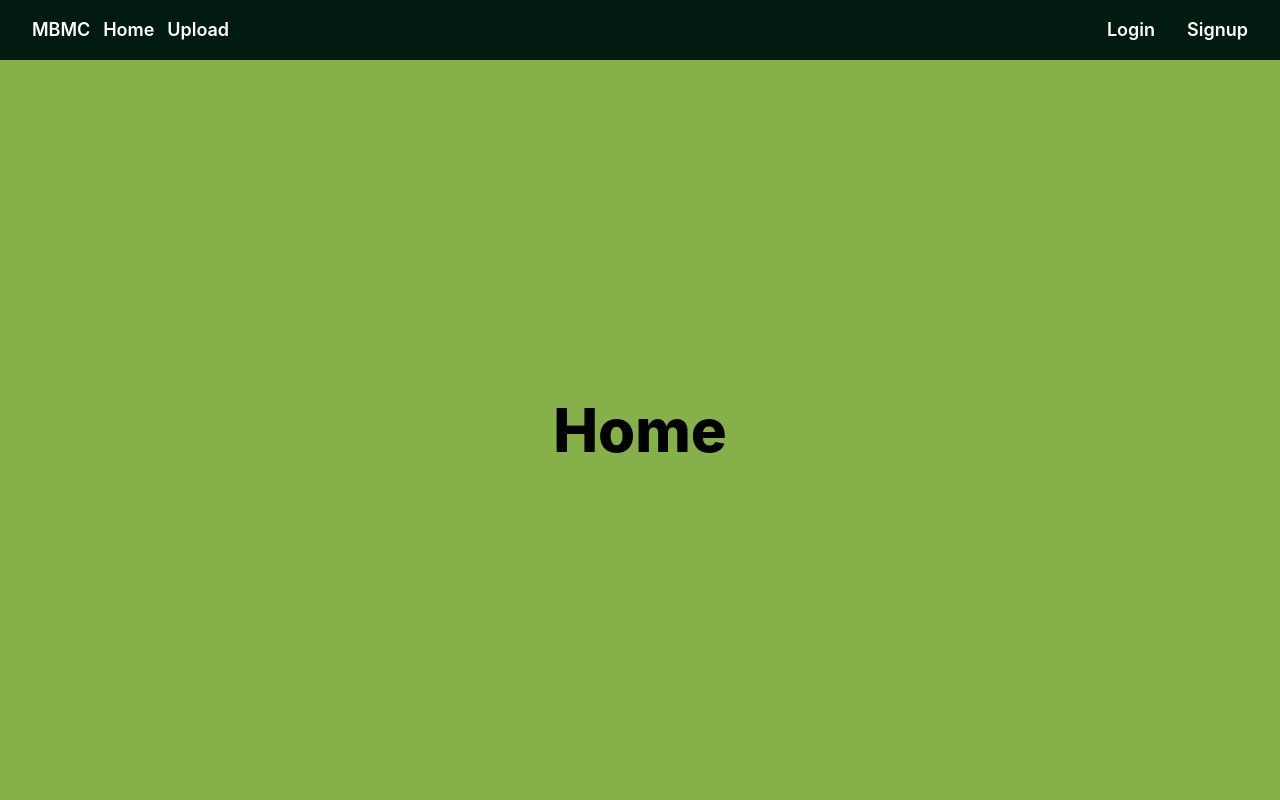
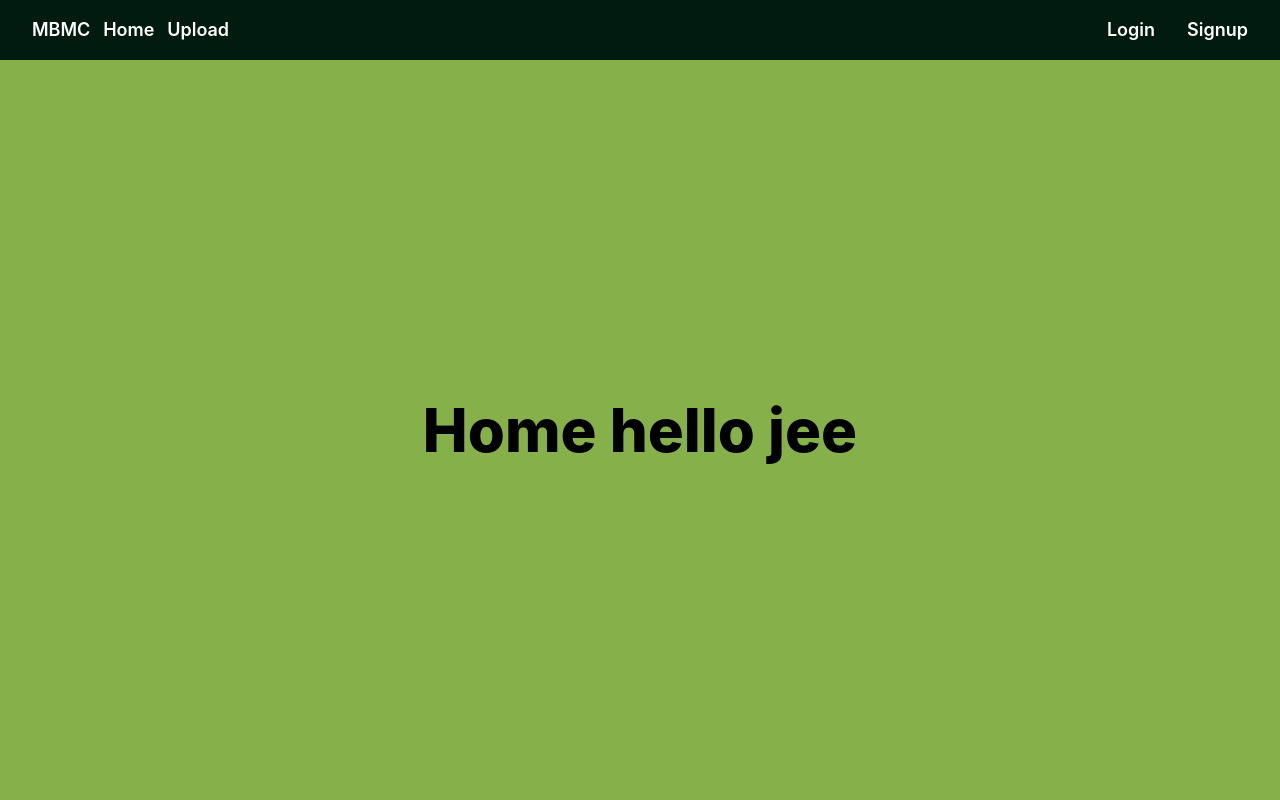
Before and after one commit to Dhruvrg/mbmc, a React (Create React App) app: page / in a window 1280 px wide. Shown: the top 800 px of the page. Built offline with nearby package versions, Linux system fonts and the light colour scheme; no server answers.

Commit message:
Update Home.js

```diff
--- a/src/Components/Home.js
+++ b/src/Components/Home.js
@@ -12,7 +12,7 @@ const Home = () => {
 
   return (
     <div className="w-[100vw] h-[100vh] pt-[7.5vh] md:pb-0 pb-[20vh] bg-[#86B049] flex justify-center items-center font-extrabold text-6xl">
-      Home
+      Home hello jee
     </div>
   );
 };
```
